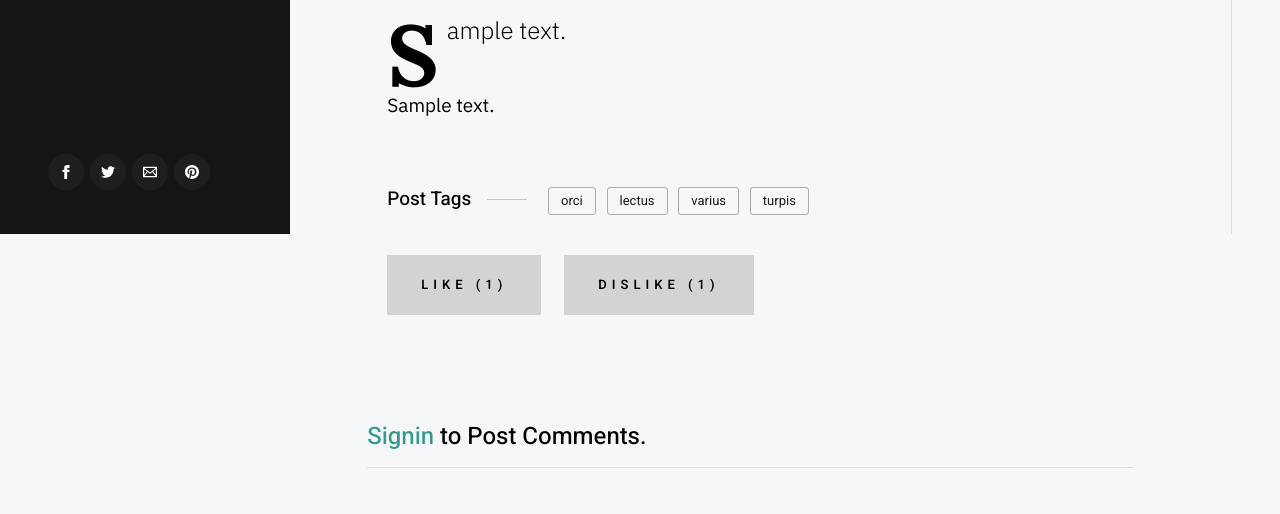
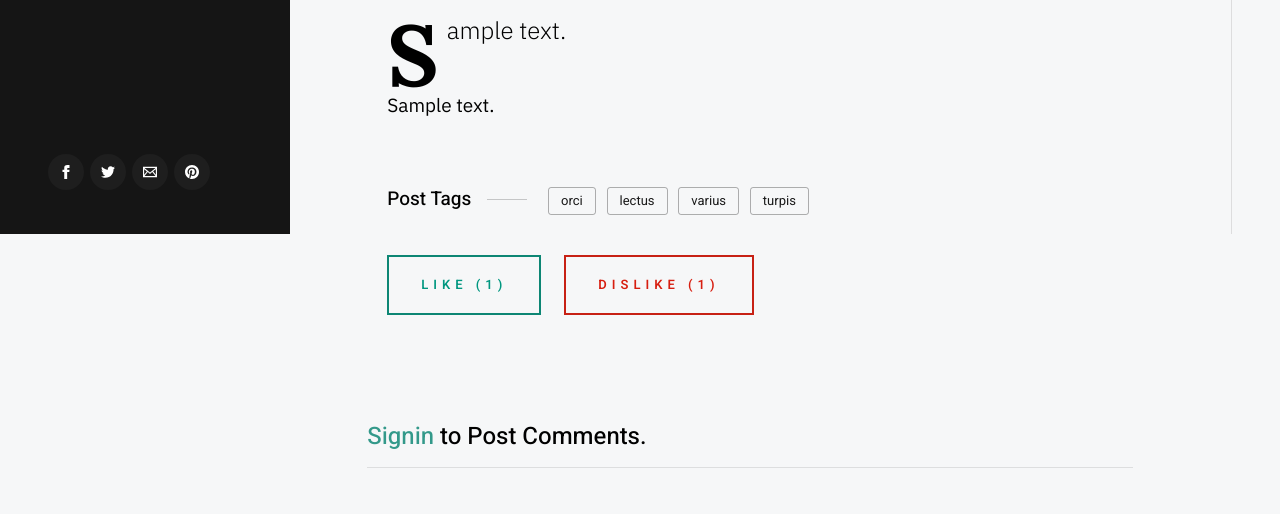
Before and after one commit to fadingreality1/Lazy_coder, a Django app: template templates/blog/post.html in a window 1280 px wide. Shown: the part 566-1080 px from the top of the page. Run offline with Django 3.2, Linux system fonts and the light colour scheme; the template is opened without the code that fills it: most values are stand-ins (such as "Sample title", 1, 10 or a date in 2020); grey boxes marked "Sample" are stand-in pictures.

Commit message:
like dislike working, big removed

```diff
--- a/blog/views.py
+++ b/blog/views.py
@@ -15,6 +15,8 @@ from django.urls import reverse
 def home(req):
     posts = Post.objects.all().order_by('-date_posted')
     return render(req, "blog/home.html", {'posts':posts})
+
+# TODO : viewers count is fucking me up
 
 def post(req, slug):
     try:
--- a/static/css/main.css
+++ b/static/css/main.css
@@ -950,6 +950,19 @@ input[type="button"] {
   border: 0.2rem solid #d3d3d3;
 }
 
+.btn-success{
+  color:#019780;
+  border-color: #0d8674;
+  background-color: #f6f7f8;
+}
+
+.btn-danger{
+  color:#d71e10;
+  border-color: #c72115;
+  background-color: #f6f7f8;
+}
+
+
 .btn:hover,
 button:hover,
 input[type="submit"]:hover,
@@ -966,6 +979,17 @@ input[type="button"]:focus {
   outline: 0;
 }
 
+.btn-success:hover{
+  color:white;
+  border-color: #0d8674;
+  background-color: #0d8674;
+}
+
+.btn-danger:hover{
+  color:white;
+  border-color: #c72115;
+  background-color: #c72115;
+}
 /* button primary
  * ------------------------------------------------- */
 .btn.btn--primary,
--- a/templates/blog/post.html
+++ b/templates/blog/post.html
@@ -44,11 +44,11 @@
         <div style="display:flex;">
             <form action="{% url 'like_post' %}" method="POST" style = "margin-right:1em;">
                 {% csrf_token %}
-                <button type="submit" name='post_id' value="{{post.id}}" class="btn">Like ({{post.likers.count}})</button>
+                <button type="submit" name='post_id' value="{{post.id}}" class="btn btn-success" >Like ({{post.likers.count}})</button>
             </form>
             <form action="{% url 'dislike_post' %}" method="POST">
                 {% csrf_token %}
-                <button type="submit" name='post_id' value="{{post.id}}" class="btn">Dislike ({{post.dislikers.count}})</button>
+                <button type="submit" name='post_id' value="{{post.id}}" class="btn btn-danger" >Dislike ({{post.dislikers.count}})</button>
             </form>
         </div>
     </article>
```
